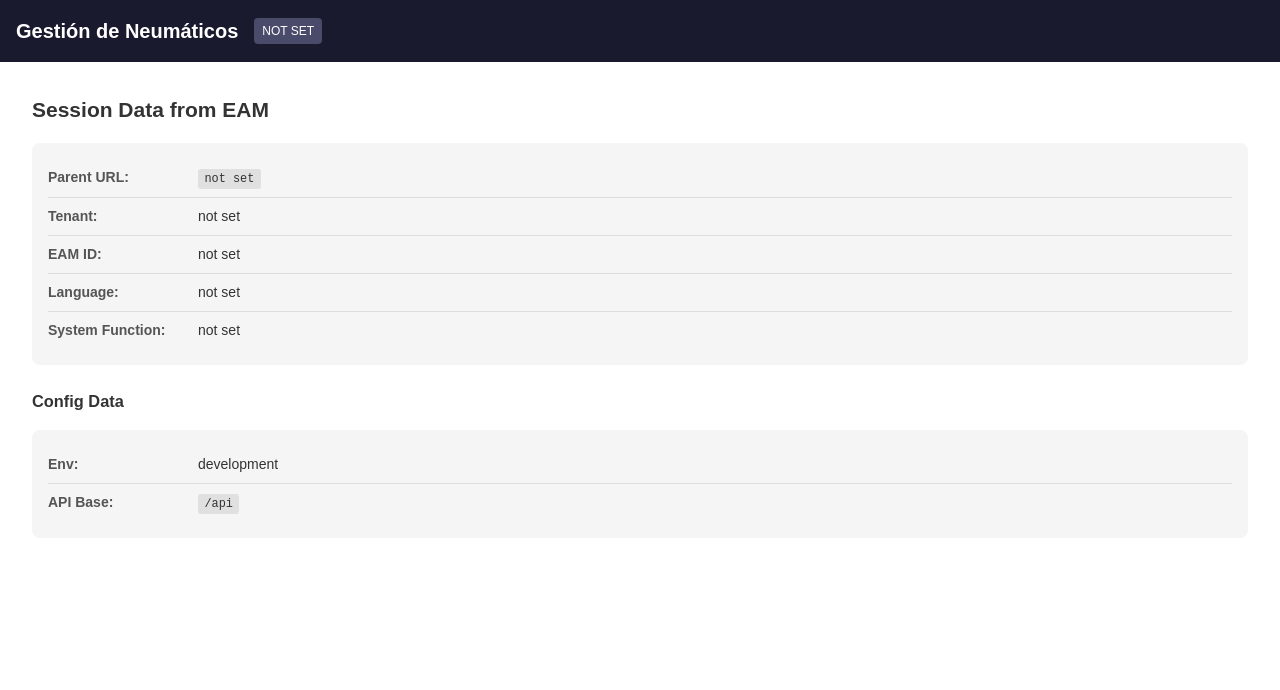
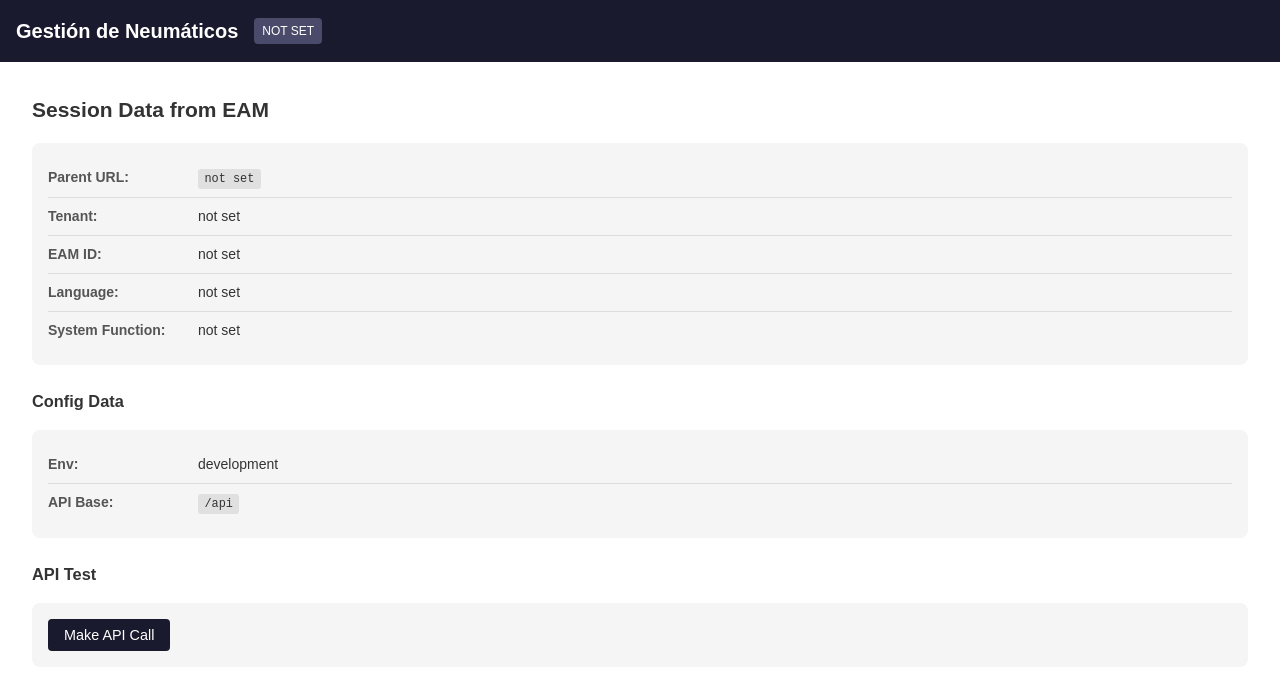
Before and after one commit to cguerrero73/tire-management, an Angular app: page / in a window 1280 px wide. Shown: the top 690 px of the page. Built offline with nearby package versions, Linux system fonts and the light colour scheme.

Commit message:
feat: add API call example to app
- Add makeApiCall() method using ApiService
- Show loading state, error, and response in UI
- Add button and styles for API test section
- Use ApiService as singleton (const apiService = ApiService)
- Add parentUrl to session data display

```diff
--- a/src/app/app.component.css
+++ b/src/app/app.component.css
@@ -78,3 +78,39 @@ code {
   border-radius: 3px;
   font-size: 0.85em;
 }
+
+.btn {
+  background: #1a1a2e;
+  color: white;
+  border: none;
+  padding: 0.5rem 1rem;
+  border-radius: 4px;
+  cursor: pointer;
+  font-size: 0.9rem;
+}
+
+.btn:hover {
+  background: #2a2a4e;
+}
+
+.btn:disabled {
+  background: #888;
+  cursor: not-allowed;
+}
+
+.error {
+  color: #d32f2f;
+  margin-top: 1rem;
+  padding: 0.5rem;
+  background: #ffebee;
+  border-radius: 4px;
+}
+
+.response {
+  background: #e8e8e8;
+  padding: 1rem;
+  border-radius: 4px;
+  overflow-x: auto;
+  font-size: 0.8rem;
+  margin-top: 1rem;
+}
--- a/src/app/app.component.html
+++ b/src/app/app.component.html
@@ -43,5 +43,20 @@
         >
       </div>
     </div>
+
+    <h3>API Test</h3>
+    <div class="session-data">
+      <button class="btn" (click)="makeApiCall()" [disabled]="loading">
+        {{ loading ? 'Calling...' : 'Make API Call' }}
+      </button>
+
+      @if (error) {
+        <div class="error">{{ error }}</div>
+      }
+
+      @if (apiResponse) {
+        <pre class="response">{{ apiResponse }}</pre>
+      }
+    </div>
   </main>
 </div>
--- a/src/app/app.ts
+++ b/src/app/app.ts
@@ -1,7 +1,10 @@
 import { Component, ChangeDetectionStrategy, Inject, PLATFORM_ID } from '@angular/core';
 import { CommonModule } from '@angular/common';
 import { ConfigService } from '../core/services/config.service';
+import { ApiService, ApiError } from '../core/services/api.service';
 import { isPlatformBrowser } from '@angular/common';
+
+const apiService = ApiService;
 
 @Component({
   selector: 'app-root',
@@ -12,18 +15,16 @@ import { isPlatformBrowser } from '@angular/common';
   styleUrl: './app.component.css',
 })
 export class App {
-  // From URL params (passed from EAM via EF iframe)
   eamId = 'not set';
   tenantId = 'not set';
   language = 'not set';
   systemFunction = 'not set';
-
-  // Parent window URL (EAM origin)
-  parentUrl = 'not in iframe';
-
-  // From config
+  parentUrl = 'not set';
   environment = 'not set';
   apiBase = 'not set';
+  loading = false;
+  error = '';
+  apiResponse = '';
 
   constructor(@Inject(PLATFORM_ID) private platformId: Object) {
     this.loadConfig();
@@ -56,4 +57,23 @@ export class App {
       this.parentUrl = params.get('parentUrl') || 'not set';
     }
   }
+
+  async makeApiCall() {
+    this.loading = true;
+    this.error = '';
+    this.apiResponse = '';
+
+    try {
+      const response = await apiService.get('TESTFUNCTION.LST', { pageaction: 'GETDATA' });
+      this.apiResponse = JSON.stringify(response.data, null, 2);
+    } catch (err) {
+      if (err instanceof ApiError) {
+        this.error = `Error ${err.status}: ${err.message}`;
+      } else {
+        this.error = 'Unknown error';
+      }
+    } finally {
+      this.loading = false;
+    }
+  }
 }
```
